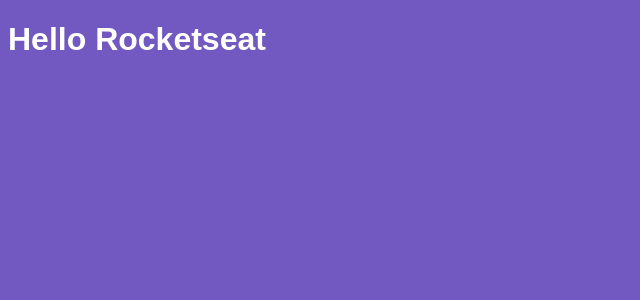
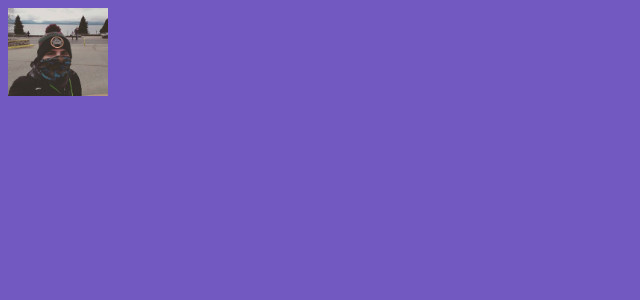
Before and after one commit to brpadilha/GoStack-Modulo04-IntroducaoAoReact, a React app: page / in a window 1280 px wide. Shown: the top 300 px of the page, without its empty margins (0-640 px from the left). Built offline with nearby package versions, Linux system fonts and the light colour scheme.

Commit message:
Importa imagens no app

```diff
--- a/package.json
+++ b/package.json
@@ -15,6 +15,7 @@
 		"@babel/preset-react": "^7.0.0",
 		"babel-loader": "^8.0.6",
 		"css-loader": "^3.2.0",
+		"file-loader": "^4.2.0",
 		"react": "^16.10.2",
 		"react-dom": "^16.10.2",
 		"style-loader": "^1.0.0",
--- a/src/App.js
+++ b/src/App.js
@@ -1,8 +1,9 @@
 import React from 'react';
 import './App.css';
+import perfil from './assets/perfil.jpeg';
 
 function App() {
-	return <h1>Hello Rocketseat</h1>;
+	return <img src={perfil} width="100" />;
 }
 
 export default App;
--- a/webpack.config.js
+++ b/webpack.config.js
@@ -27,6 +27,12 @@
 					{ loader: 'css-loader' },
 				],
 			},
+			{
+				test: /.*\.(gif|png|jpe?g)$/i,
+				use: {
+					loader: 'file-loader',
+				},
+			},
 		],
 	},
 };
```
Also changed, not shown: src/assets/perfil.jpeg (added), 1 other file (tests, documents, lock files or other folders).
